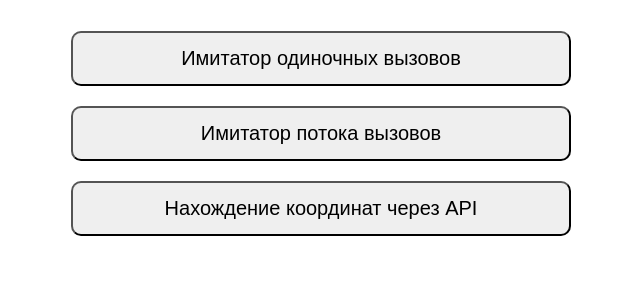
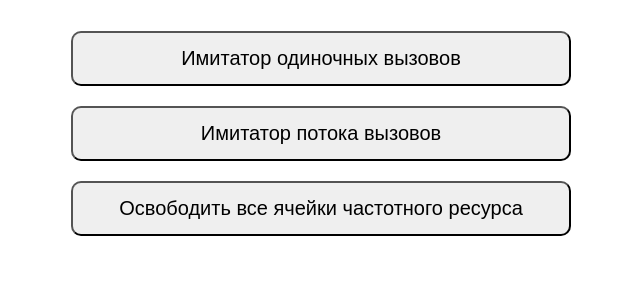
Before and after one commit to Aleksandrskm/RSS-SURR, a Flask app: page / in a window 1280 px wide. Shown: the part 262-562 px from the top of the page, without its empty margins (319-959 px from the left). Run offline with Flask 3, Linux system fonts and the light colour scheme.

Commit message:
вцвццв

```diff
--- a/website/templates/base.html
+++ b/website/templates/base.html
@@ -26,7 +26,7 @@
     <main class="butt">
         <a href="/call__simulator"><button class="btn">Имитатор одиночных вызовов</button></a>
         <button class="btn">Имитатор потока вызовов</button>
-        <button class="btn" onclick="release_all_frequency_resources()">Нахождение координат через API</button>
+        <button class="btn" onclick="release_all_frequency_resources()">Освободить все ячейки частотного ресурса</button>
     </main>
 
     {% endblock %}
```
Also changed, not shown: website/static/js/index.js (+0 -19 lines).
